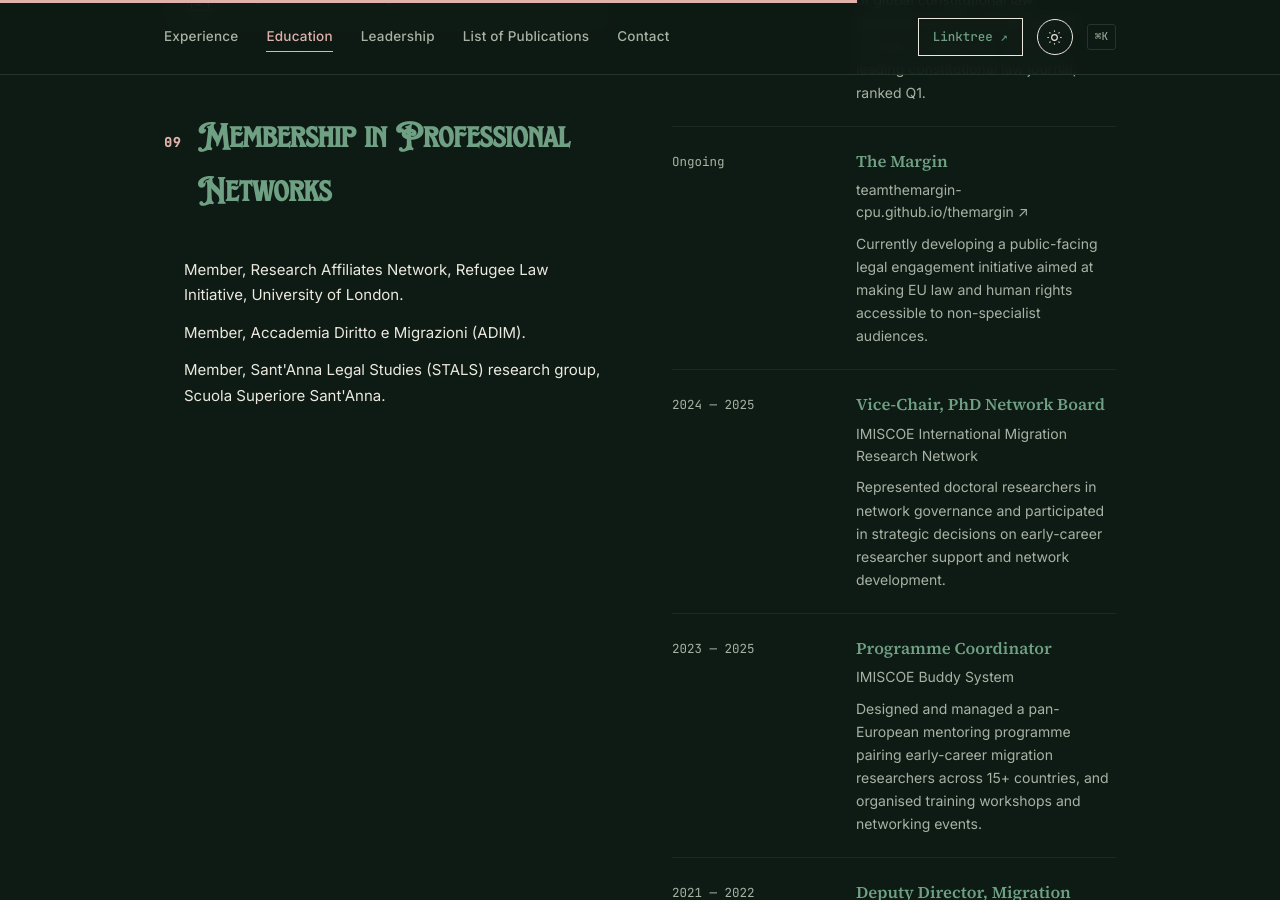
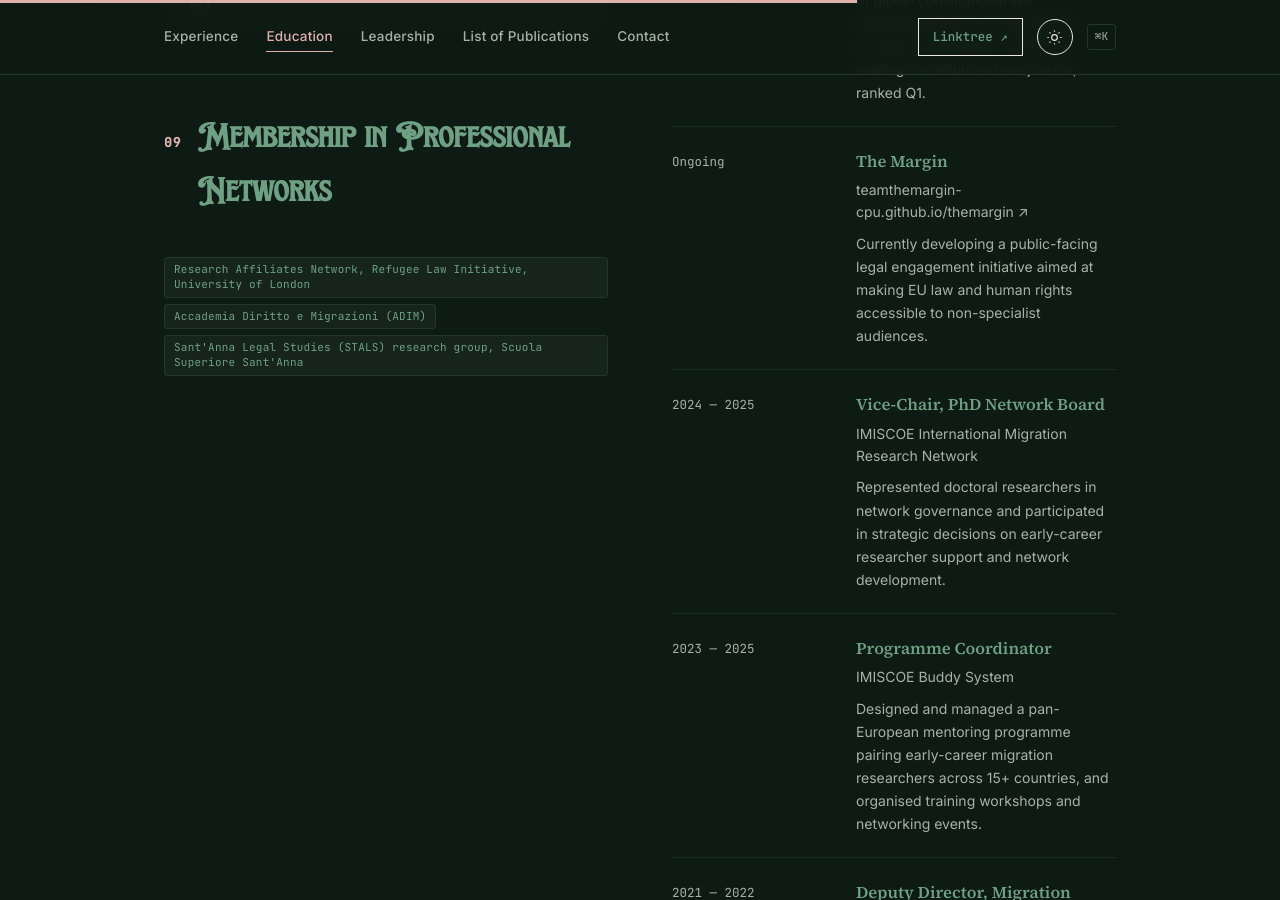
Before and after one commit to stalaveralodos-ux/s.talaveralodos, a Jekyll site: the page built from index.html, in a window 1280 px wide and 900 px high, scrolled down 3748 px. Built offline with Jekyll 4.4.1, drawn with Linux system fonts in a browser that asks for light colours.

Commit message:
Update section structure and list format in networks.html

```diff
--- a/_includes/sections/networks.html
+++ b/_includes/sections/networks.html
@@ -1,12 +1,12 @@
-  <!-- ===== Membership in Professional Networks ===== -->
-  <section id="networks" class="section networks reveal">
+<!-- ===== Membership in Professional Networks ===== -->
+  <section id="networks" class="section reveal">
     <div class="section-head">
       <span class="section-num">{{ include.num }}</span>
       <h2>Membership in Professional Networks</h2>
     </div>
-    <ul class="section-bullets">
-      <li>Member, Research Affiliates Network, Refugee Law Initiative, University of London.</li>
-      <li>Member, Accademia Diritto e Migrazioni (ADIM).</li>
-      <li>Member, Sant'Anna Legal Studies (STALS) research group, Scuola Superiore Sant'Anna.</li>
+    <ul class="exp-keywords network-pills">
+      <li>Research Affiliates Network, Refugee Law Initiative, University of London</li>
+      <li>Accademia Diritto e Migrazioni (ADIM)</li>
+      <li>Sant'Anna Legal Studies (STALS) research group, Scuola Superiore Sant'Anna</li>
     </ul>
   </section>
```
